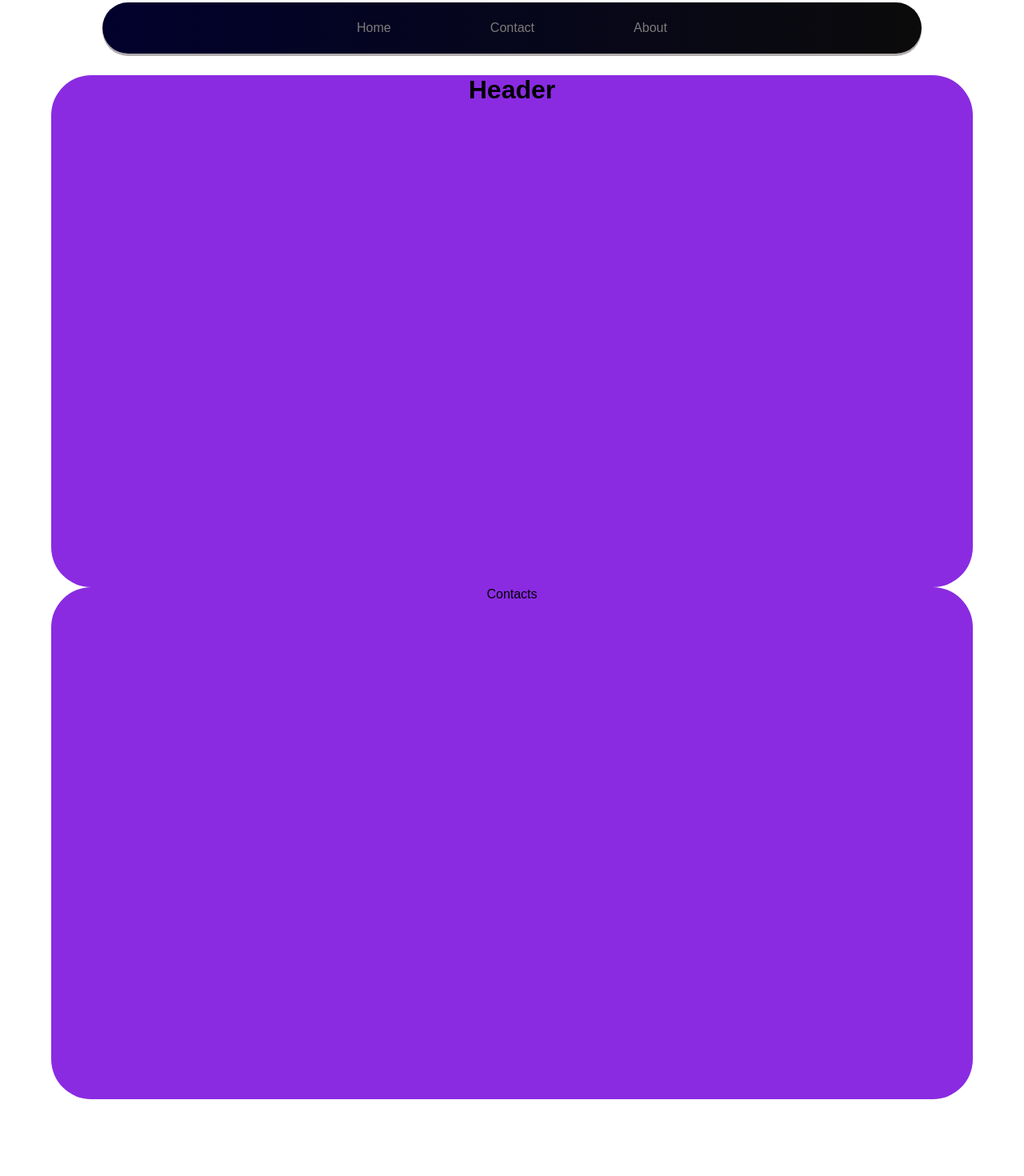
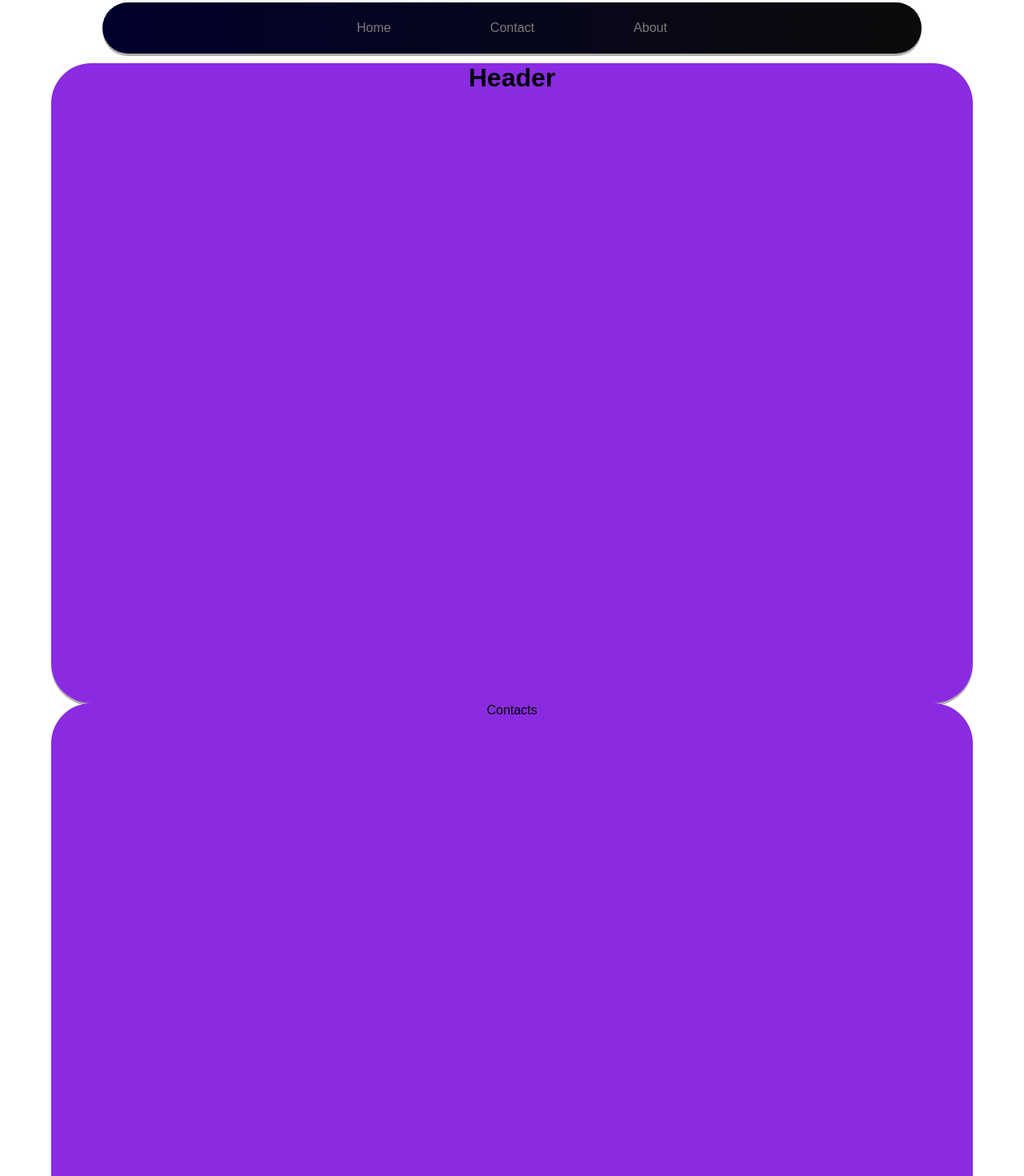
Before and after one commit to divyansh-tamrakar/peace-hub, a React (Create React App) app: page / in a window 1280 px wide. Shown: the top 1470 px of the page at 80% size. Before the commit the page ends 1374 px from the top, so only its background shows below. Built offline with nearby package versions, Linux system fonts and the light colour scheme; the HTML template or start-up script is replaced by a standard one.

Commit message:
Fixed height and position

```diff
--- a/src/components/Contacts/Contacts.css
+++ b/src/components/Contacts/Contacts.css
@@ -8,11 +8,12 @@
 }
 
 .contact {
-    height: 80vh;
+    height: 100vh;
     width: 90%;
     position: relative;
     left: 5%;
     background-color: blueviolet;
-    top: 30px;
+    top: 15px;
+    box-shadow: 0px 3px 0px 0px rgb(177, 173, 173);
     border-radius: 50px;
 }
--- a/src/components/Header/Header.css
+++ b/src/components/Header/Header.css
@@ -8,12 +8,12 @@
 }
 
 .header {
-    height: 80vh;
+    height: 100vh;
     width: 90%;
     position: relative;
     left: 5%;
     background-color: blueviolet;
-    align-items: center;
-    top: 30px;
+    top: 15px;
+    box-shadow: 0px 3px 0px 0px rgb(177, 173, 173);
     border-radius: 50px;
 }
```
